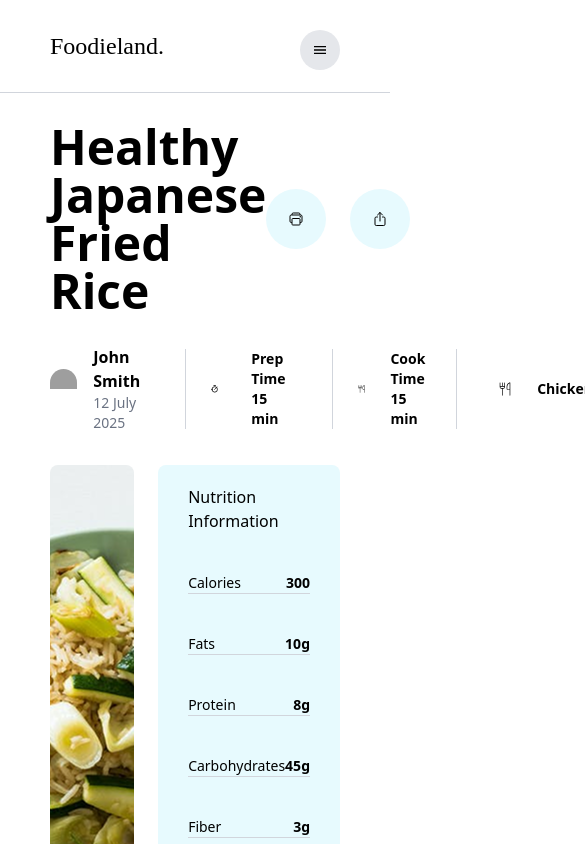
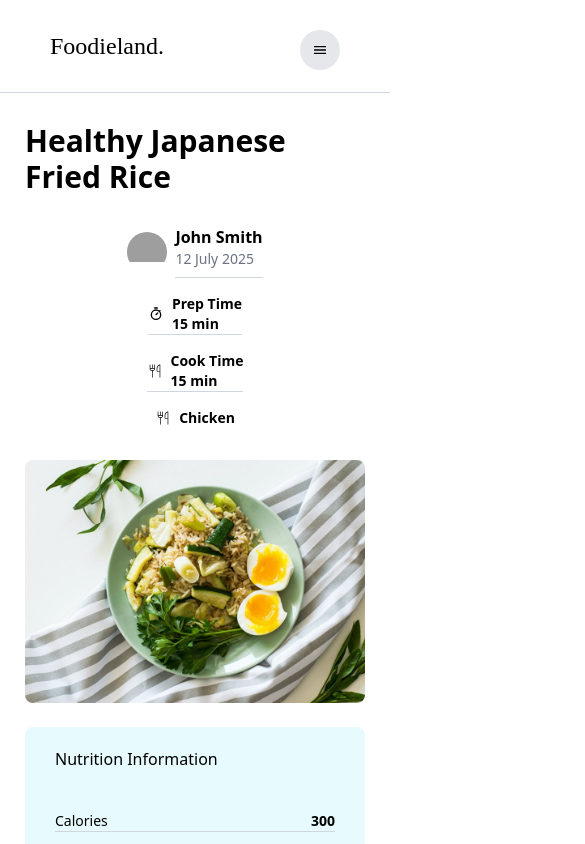
Before and after one commit to CodeShiran/Food-Recipe-Blog, a React (Vite) app in the folder frontend/: page / in a window 390 px wide. Shown: the top 844 px of the page, 585 px wide, since content can reach past the window. Built offline with nearby package versions, Linux system fonts and the light colour scheme; grey boxes are pictures that could not be loaded.

Commit message:
feat: update RecipeDetailsHero layout for improved responsiveness and styling

```diff
--- a/frontend/src/section/RecipeDetailsHero.jsx
+++ b/frontend/src/section/RecipeDetailsHero.jsx
@@ -16,10 +16,10 @@ const nutritionData = [
 
 const RecipeDetailsHero = () => {
   return (
-    <div className='px-[50px]'>
+    <div className='px-[25px] md:px-[50px]'>
         <div className='flex items-center justify-between py-[30px]'>
-            <h1 className='text-5xl font-semibold'>Healthy Japanese Fried Rice</h1>
-            <div className='flex items-center gap-6'>
+            <h1 className='text-3xl md:text-5xl font-semibold'>Healthy Japanese Fried Rice</h1>
+            <div className='hidden md:flex items-center gap-6'>
                 <div className='flex items-center justify-center rounded-full w-15 h-15 bg-[#E7FAFE] cursor-pointer hover:bg-[#D1F2F6] transition-colors duration-200'>
                     <IoPrintOutline />
                 </div>
@@ -28,36 +28,36 @@ const RecipeDetailsHero = () => {
                 </div>
             </div>
         </div>
-        <div className='flex items-center flex-row gap-8'>
-            <div className='flex items-center flex-row gap-4'>
+        <div className='flex flex-col md:flex-row flex-wrap items-center gap-4 md:gap-8'>
+          <div className='flex items-center gap-2 md:gap-4'>
             <div className='w-10 h-10 rounded-full overflow-hidden'>
               <img src="https://randomuser.me/api/portraits/men/4.jpg" alt="" />
             </div>
-                <div className='flex flex-col'>
+            <div className='flex flex-col border-b-1 border-gray-300 pb-2 md:border-none'>
               <p className='font-semibold'>John Smith</p>
               <p className='text-sm text-gray-500'>12 July 2025</p>
             </div>
           </div>
-            <div className='flex items-center flex-row gap-8 pl-6 pr-2 border-l-1  border-gray-300'>
+          <div className='flex items-center gap-2 md:gap-8 md:pl-6 md:pr-2 border-l-0 md:border-l-1 border-gray-300 max-md:border-b-1'>
             <TbStopwatch />
             <div className='flex flex-col text-sm font-semibold'>
               <p>Prep Time</p>
               <p>15 min</p>
             </div>
           </div>
-            <div className='flex items-center flex-row gap-6 px-6 border-l-1 border-r-1 border-gray-300'>
+          <div className='flex items-center gap-2 md:gap-6 md:px-6 md:border-l-1 md:border-r-1 border-gray-300 max-md:border-b-1'>
             <CiForkAndKnife />
             <div className='flex flex-col font-semibold text-sm'>
               <p>Cook Time</p>
               <p>15 min</p>
             </div>
           </div>
-            <div className='flex items-center flex-row gap-6 px-2 border-gray-300'>
+          <div className='flex items-center gap-2 md:gap-6 md:px-2 border-gray-300'>
             <CiForkAndKnife />
             <p className='font-semibold text-sm'>Chicken</p>
           </div>
         </div>
-        <div className='mt-8 flex flex-row gap-6 items-center'>
+        <div className='mt-8 flex flex-col md:flex-row gap-6 items-center'>
             <div className='flex-2/3 w-full h-[600px] rounded-lg overflow-hidden'>
                 <img src={assets.japaneseFriedRice} className='w-full h-full object-cover' alt="" />
             </div>
```
Lines whose indentation alone changed are shown as unchanged.
